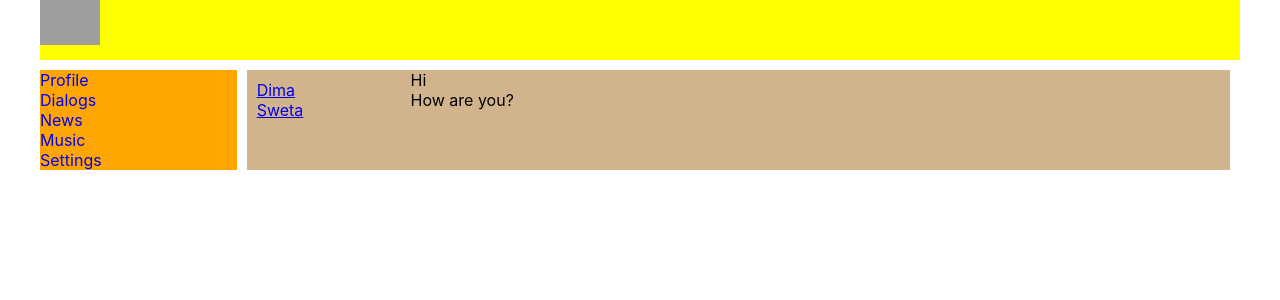
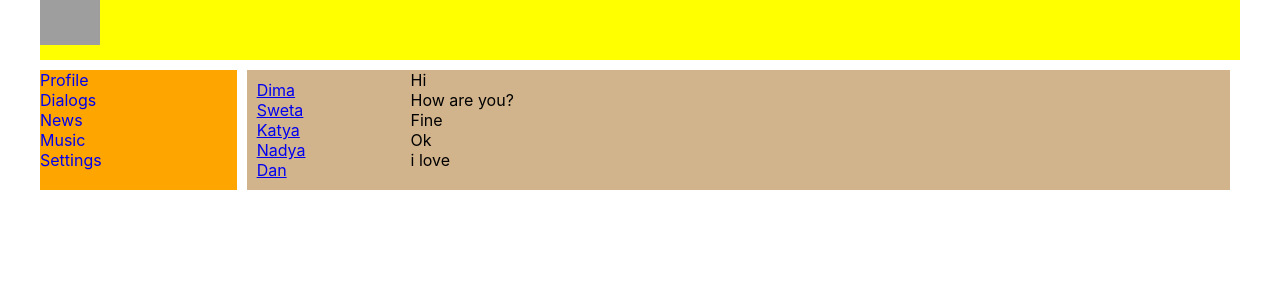
Before and after one commit to DenisLoza/Social-NET, a React (Create React App) app: page /dialogs in a window 1280 px wide. Shown: the top 300 px of the page. Built offline with nearby package versions, Linux system fonts and the light colour scheme; grey boxes are pictures that could not be loaded.

Commit message:
add MAP function

```diff
--- a/src/components/Dialogs/Dialogs.tsx
+++ b/src/components/Dialogs/Dialogs.tsx
@@ -1,7 +1,7 @@
 import React from 'react';
 import s from './Dialogs.module.css';
 import { NavLink } from 'react-router-dom';
-import { type } from 'os';
+
 
 type DialogItemType = {
     name: string
@@ -12,16 +12,17 @@ type MessageType = {
     message: string
 };
 
-type dialogsData = {
+type dialogsDataType = {
     id: number
     name: string
 };
 
-type messageData = {
+type messageDataType = {
+    id: number
     message: string
 };
 
-let dialogsData = [
+let dialogsData: Array<dialogsDataType>= [
     {id: 1, name: 'Dima'},
     {id: 2, name: 'Sweta'},
     {id: 3, name: 'Katya'},
@@ -29,14 +30,13 @@ let dialogsData = [
     {id: 5, name: 'Dan'},
 ]
 
-let messageData = [
+let messageData: Array<messageDataType> = [
     {id: 1, message: 'Hi'},
     {id: 2, message: 'How are you?'},
     {id: 3, message: 'Fine'},
     {id: 4, message: 'Ok'},
     {id: 5, message: 'i love'},
 ]
-
 const DialogItem = (props: DialogItemType) => {
     let path  = "/dialogs/" + props.id;
     return <div className={s.dialog + ' ' + s.active}>
@@ -48,19 +48,28 @@ const Message = (props: MessageType) => {
     return <div className={s.dialog}>{props.message}</div>
 }
 
+let dialogsElemets = dialogsData.
+    map( d => <DialogItem name={d.name} id={d.id}/>);
+
+let messagesElements = messageData.
+    map( m => <Message message={m.message}/>);
+
+
 const Dialogs = () => {
     return (
         <div className={s.dialogs}>
             <div className={s.dialogItems}>
-                <DialogItem name={dialogsData[0].name} id={dialogsData[0].id} />
-                <DialogItem name={dialogsData[1].name} id={dialogsData[1].id} />
+                { dialogsElemets }
+                {/* <DialogItem name={dialogsData[0].name} id={dialogsData[0].id} />
+                <DialogItem name={dialogsData[1].name} id={dialogsData[1].id} /> */}
                 {/* <div className={s.dialog}>
                 <NavLink to="/dialogs/2">Andrew</NavLink>
                 </div> */}
             </div>
             <div className={s.messages}>
-                <Message message={messageData[0].message} />
-                <Message message="How are you?" />
+                { messagesElements }
+                {/* <Message message={messageData[0].message} />
+                <Message message="How are you?" /> */}
                 {/* <div className={s.message}>Fine</div> */}
             </div>
         </div>
--- a/src/components/Profile/MyPosts/MyPosts.tsx
+++ b/src/components/Profile/MyPosts/MyPosts.tsx
@@ -2,19 +2,22 @@ import React from 'react';
 import s from './MyPosts.module.css';
 import Post from './Post/Post';
 
-type postsData = {
-  id: number
-  message: string
+export type postsDataType = {
+  id: number,
+  message: string,
   count: number
 }
 
-let postsData = [
+let postsData: Array<postsDataType> = [
   {id: 1, message: 'Hello, how are you?', count: 20},
   {id: 2, message: 'It is my first post!', count: 34},
-  {id: 3, message: 'Fine'},
-  {id: 4, message: 'Ok'},
-  {id: 5, message: 'i love'},
+  {id: 3, message: 'Fine', count: 34},
+  {id: 4, message: 'Ok', count: 34},
+  {id: 5, message: 'i love', count: 34},
 ]
+
+let postsElements = postsData
+  .map( p => <Post message={p.message} count={p.count}/>);
 
 const MyPosts = () => {
     return (
@@ -22,9 +25,9 @@ const MyPosts = () => {
         <div>
           Hello!
         </div>
-        <Post message={postsData[0].message} count={postsData[0].count}/>
-        <Post message={postsData[1].message} count={postsData[1].count} />
-
+        {/* <Post message={postsData[0].message} count={postsData[0].count}/>
+        <Post message={postsData[1].message} count={postsData[0].count}/> */}
+        { postsElements }
       </div>
     );
 }
--- a/src/components/Profile/Profile.tsx
+++ b/src/components/Profile/Profile.tsx
@@ -2,7 +2,6 @@ import React from 'react';
 import c from './Profile.module.css';
 import MyPosts from './MyPosts/MyPosts';
 import ProfileInfo from './ProfileInfo/ProfileInfo';
-
 
 const Profile = () => {
     return (
```
Also changed, not shown: src/components/Profile/MyPosts/Post/Post.tsx (+4 -3 lines).
